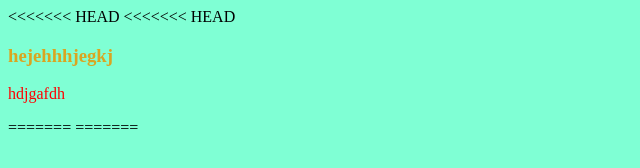
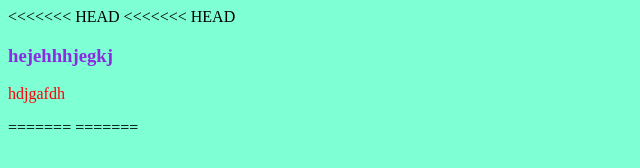
Before and after one commit to Philipthelander/Git-hub-test, a plain HTML site: page index.html in a window 1280 px wide. Shown: the whole page, without its empty margins (0-640 px from the left). Drawn offline with Linux system fonts and the light colour scheme.

Commit message:
Update style.css

```diff
--- a/css/style.css
+++ b/css/style.css
@@ -7,5 +7,5 @@ p {
 }
 
 h3 {
-    color: goldenrod;
+    color: blueviolet;
 }
```
